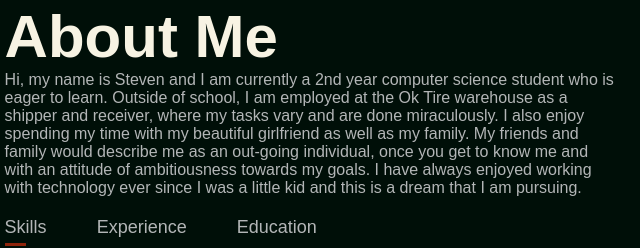
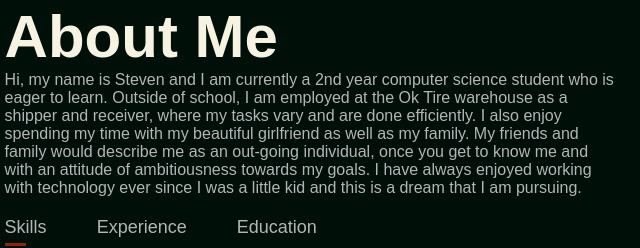
Before and after one commit to StevenDuong04/StevenDuong.github.io, a plain HTML site: page about.html in a window 1280 px wide. Shown: the part 287-535 px from the top of the page, 533-1173 px from the left. Drawn offline with Linux system fonts and the light colour scheme.

Commit message:
Update about.html

```diff
--- a/about.html
+++ b/about.html
@@ -36,7 +36,7 @@
                         <h1 class="sub-title">About Me</h1>
                         <p>Hi, my name is Steven and I am currently a 2nd year computer science student who is eager to learn.
                             Outside of school, I am employed at the Ok Tire warehouse as a shipper and receiver, where
-                            my tasks vary and are done miraculously. I also enjoy spending my time with my beautiful girlfriend
+                            my tasks vary and are done efficiently. I also enjoy spending my time with my beautiful girlfriend
                             as well as my family. My friends and family would describe me as an out-going individual, once you get
                             to know me and with an attitude of ambitiousness towards my goals. I have always enjoyed working with
                             technology ever since I was a little kid and this is a dream that I am pursuing.</p>
```
